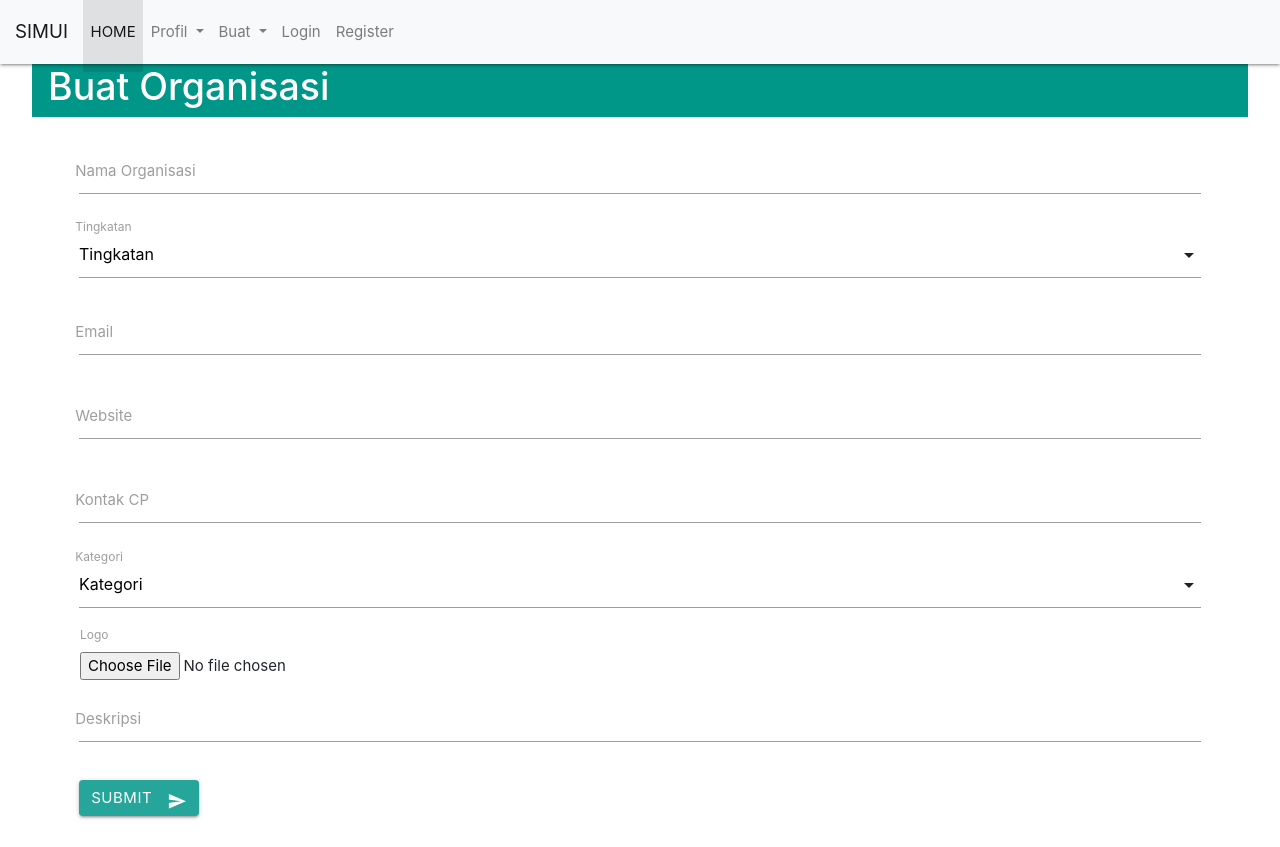
After one commit to edwinlawisan/SIMUI, a PHP site: page /buatOrganisasi.php in a window 1280 px wide. The commit adds this page. Run offline with PHP 8.4, Linux system fonts and the light colour scheme; some libraries are stand-ins or nearby versions.

Commit message:
buat organisasi

```diff
--- /dev/null
+++ b/buatOrganisasi.php
@@ -0,0 +1,119 @@
+<!DOCTYPE html>
+<html>
+<head>
+	<!--Import Google Icon Font-->
+	<link href="https://fonts.googleapis.com/icon?family=Material+Icons" rel="stylesheet">
+	<!--Import materialize.css-->
+	<link type="text/css" rel="stylesheet" href="css/materialize.min.css"  media="screen,projection"/>
+	<link rel="stylesheet" href="https://www.w3schools.com/w3css/4/w3.css">
+	<!--Let browser know website is optimized for mobile-->
+	<meta name="viewport" content="width=device-width, initial-scale=1.0"/>
+</head>
+
+<body>
+	<?php include 'navigationBar.php'; ?>
+	<div class="w3-container">
+		<div class="w3-container">
+			<div class="w3-container w3-teal">
+				<h1>Buat Organisasi</h1>
+			</div>
+			<form method="post" action="buatOrganisasi.php" class="w3-container w3-padding-16">
+				<div class="w3-container">
+					<div id="nama_organisasi_container" class="input-field col s12">
+						<input id="nama_organisasi" name="nama_organisasi" type="text" class="validate" required>
+						<label for="nama_organisasi">Nama Organisasi</label>
+
+					</div>
+				</div>
+				<div class="w3-container" >
+					<div class="input-field col s12">
+						<select name="tingkatan" required>
+							<option value="tingkatan" selected disabled>Tingkatan</option>
+							<option value="univ">UI</option>
+							<option value="fakultas" disabled>Tingkatan Fakultas
+								<option value="fasilkom">Fakultas - Ilmu Komputer</option>
+								<option value="fmipa">Fakultas - Matematika & IPA</option>
+								<option value="fisip">Fakultas - Ilmu Sosial & Politik</option>
+							</option>
+						</select>
+						<label>Tingkatan</label>
+					</div>
+				</div>
+				<div class="w3-container">
+					<div class="input-field col s12">
+						<input id="judul" name="judul" type="text" class="validate" required="">
+						<label for="judul">Email</label>
+					</div>
+				</div>
+				<div class="w3-container">
+					<div class="input-field col s12">
+						<input id="tags" name="tags" type="text" class="validate" required>
+						<label for="tags">Website</label>
+					</div>
+				</div>
+				<div class="w3-container">
+					<div class="input-field col s12">
+						<input id="jumlah_kata" name="jumlah_kata" type="text" class="validate" required>
+						<label for="jumlah_kata">Kontak CP</label>
+					</div>
+				</div>
+				<div class="w3-container">
+					<div class="input-field col s12">
+						<select name="tingkatan" required>
+							<option value="tingkatan" disabled selected>Kategori</option>
+							<option value="univ">Sosial</option>
+							<option value="fakultas">Pengmas</option>
+						</select>
+						<label>Kategori</label>
+					</div>
+				</div>
+				<div class="w3-container">
+					<div class="w3-container">
+						<label>Logo</label>
+					</div>
+					<div class="w3-container">
+						<input id="jumlah_kata" name="jumlah_kata" type="file" class="validate" required>
+					</div>
+				</div>
+				<div class="w3-container">
+					<div class="input-field col s12">
+						<input id="id_universitas" name="id_universitas" type="text" class="validate" required>
+						<label for="id_universitas">Deskripsi</label>
+					</div>
+				</div>
+				<div class="w3-container">
+
+						<div class="input-field col s12">
+							<button class="btn waves-effect waves-light" type="submit" name="add_new_news">Submit
+								<i class="material-icons right">send</i>
+							</button>
+						</div>
+
+				</div>
+			</form>
+		</div>
+	</div>
+	<!--JavaScript at end of body for optimized loading-->
+	<script type="text/javascript" src="js/materialize.min.js"></script>
+	<script type="text/javascript" src="js/customize.js"></script>
+</body>
+</html>
+<?php
+if (isset($_POST['add_new_news'])) {
+	$db = pg_connect("host=dbpg.cs.ui.ac.id dbname=db036 user=db036 password=Hie7Acai");
+	$url_berita = $_POST['url_berita'];
+	$judul = $_POST['judul'];
+	$topik = $_POST['topik'];
+	$tags = $_POST['tags'];
+	$jumlah_kata = $_POST['jumlah_kata'];
+	$id_universitas = $_POST['id_universitas'];
+	$sql = "INSERT INTO bmnc.berita VALUES('$url_berita','$judul','$topik','now','now',$jumlah_kata,0,$id_universitas)";
+	if (pg_query($db,$sql)) {
+		echo "Data entered successfully. ";
+	}else {
+		echo "Failed";
+		echo "errornya ".pg_last_error();
+	}
+
+}
+?>
--- a/navigationBar.php
+++ b/navigationBar.php
@@ -34,7 +34,7 @@
         <div class="dropdown-menu" aria-labelledby="navbarDropdown">
           <a class="dropdown-item" href="#">Event</a>
           <div class="dropdown-divider"></div>
-          <a class="dropdown-item" href="#">Organisasi</a>
+          <a class="dropdown-item" href="buatOrganisasi.php">Organisasi</a>
            <div class="dropdown-divider"></div>
           <a class="dropdown-item" href="#">Kepanitiaan</a>
         </div>
```
